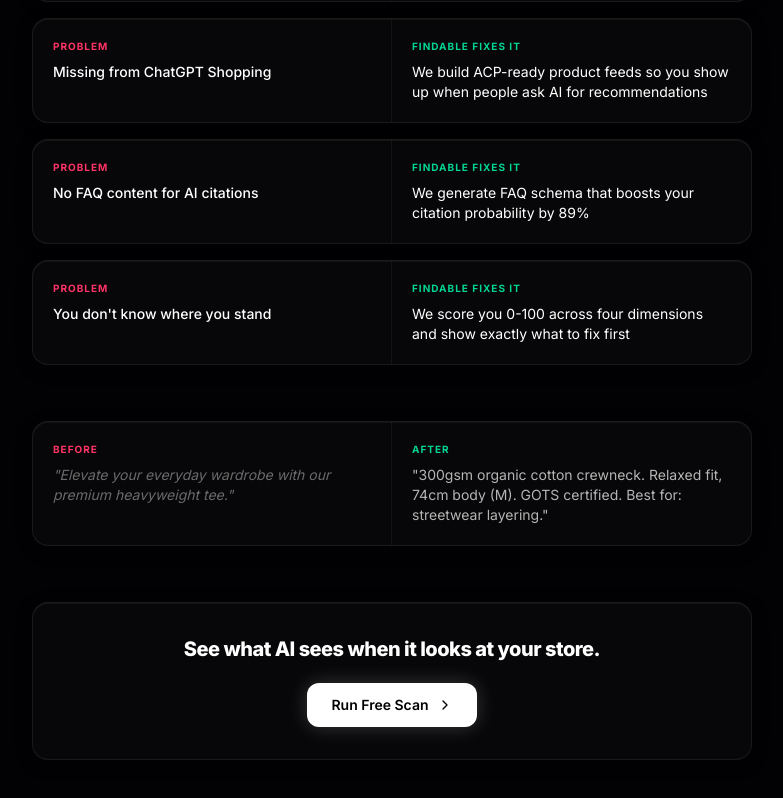
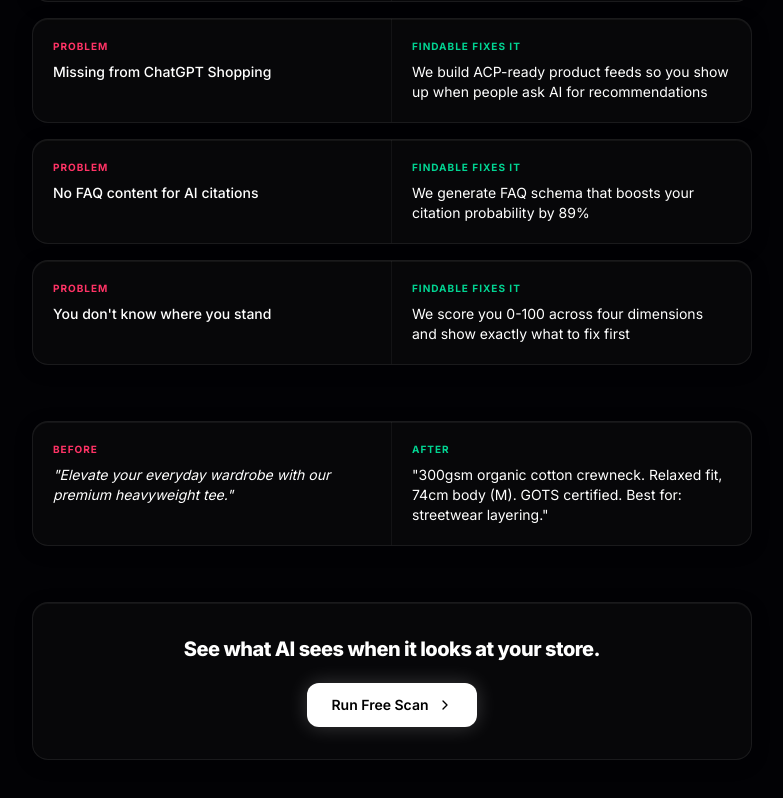
Before and after one commit to txc0ld/findable, a React (Vite) app in the folder apps/web/: page /what-is-aeo in a window 1280 px wide. Shown: the part 694-1492 px from the top of the page, without its empty margins (248-1031 px from the left). Built offline with nearby package versions, Linux system fonts and the light colour scheme; a web font is replaced by a local one.

Commit message:
AEO page: before/after text to white

```diff
--- a/apps/web/src/pages/WhatIsAeoPage.tsx
+++ b/apps/web/src/pages/WhatIsAeoPage.tsx
@@ -88,13 +88,13 @@
             <div className="grid sm:grid-cols-2">
               <div className="border-b border-white/5 p-5 sm:border-b-0 sm:border-r">
                 <p className="text-[10px] font-bold uppercase tracking-widest text-[#ff3366]">Before</p>
-                <p className="mt-2 text-sm italic text-white/40">
+                <p className="mt-2 text-sm italic text-white">
                   "Elevate your everyday wardrobe with our premium heavyweight tee."
                 </p>
               </div>
               <div className="p-5">
                 <p className="text-[10px] font-bold uppercase tracking-widest text-emerald-400">After</p>
-                <p className="mt-2 text-sm text-white/70">
+                <p className="mt-2 text-sm text-white">
                   "300gsm organic cotton crewneck. Relaxed fit, 74cm body (M). GOTS certified. Best for: streetwear layering."
                 </p>
               </div>
```
